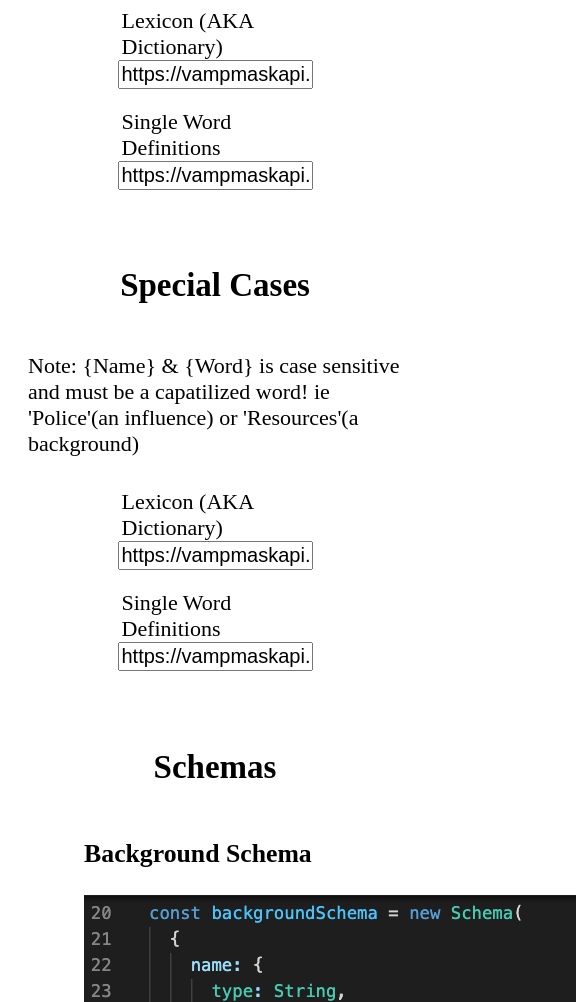
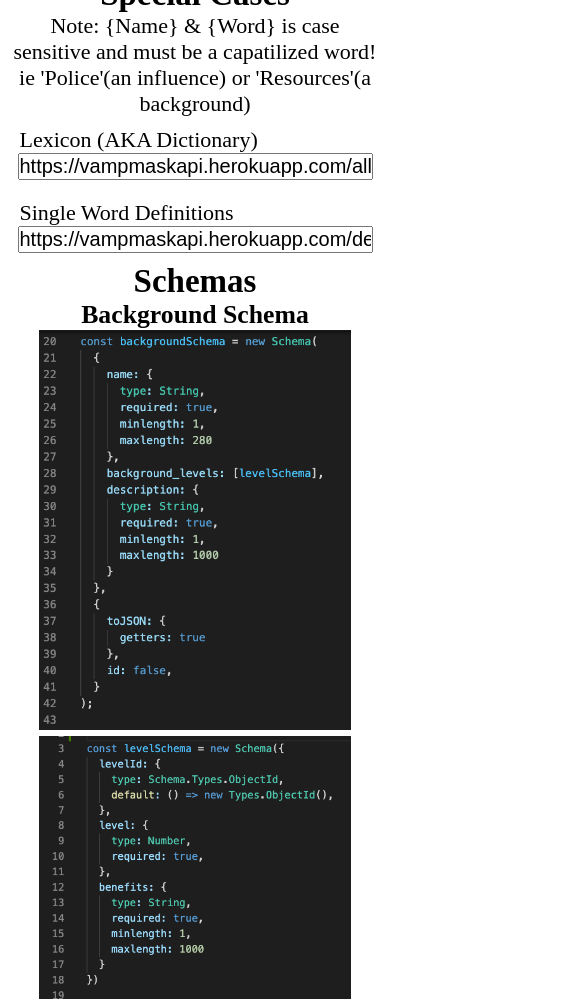
Before and after one commit to AnthonyStembreit/VamPMask_API, a website: page public/index.html in a window 390 px wide. Shown: the part 1764-2766 px from the top of the page, 585 px wide, since content can reach past the window. Drawn offline with nearby package versions, Linux system fonts and the light colour scheme.

Commit message:
created mobile responsiveness for api documentation

```diff
--- a/public/style.css
+++ b/public/style.css
@@ -64,3 +64,48 @@ input {
     font-size: 20px;
     margin-bottom: 10px;
 }
+
+/*TODO: Add Media Queries*/
+@media screen and (max-width: 1000px){
+    *{
+        padding:0px;
+        margin:0px;
+    }
+    section{
+        padding: 0px;
+
+    }
+    h3, p{
+        text-align: center;
+    }
+    p{
+        max-width: 95%;
+    }
+    ul{
+       flex-direction: column;
+       align-items: center;
+       justify-content: unset;
+        width: 100%;
+        min-height: max-content;
+    }
+    ul li{
+       margin: 19px;
+    }
+    header{
+        max-width: 100%;
+    }
+    #schemas div {
+        width: 80%;
+    }
+    label{
+        width: 90%;
+    }
+    input{
+        width: 90%;
+    }
+    img{
+        width: 100%
+    }
+
+
+}
```
